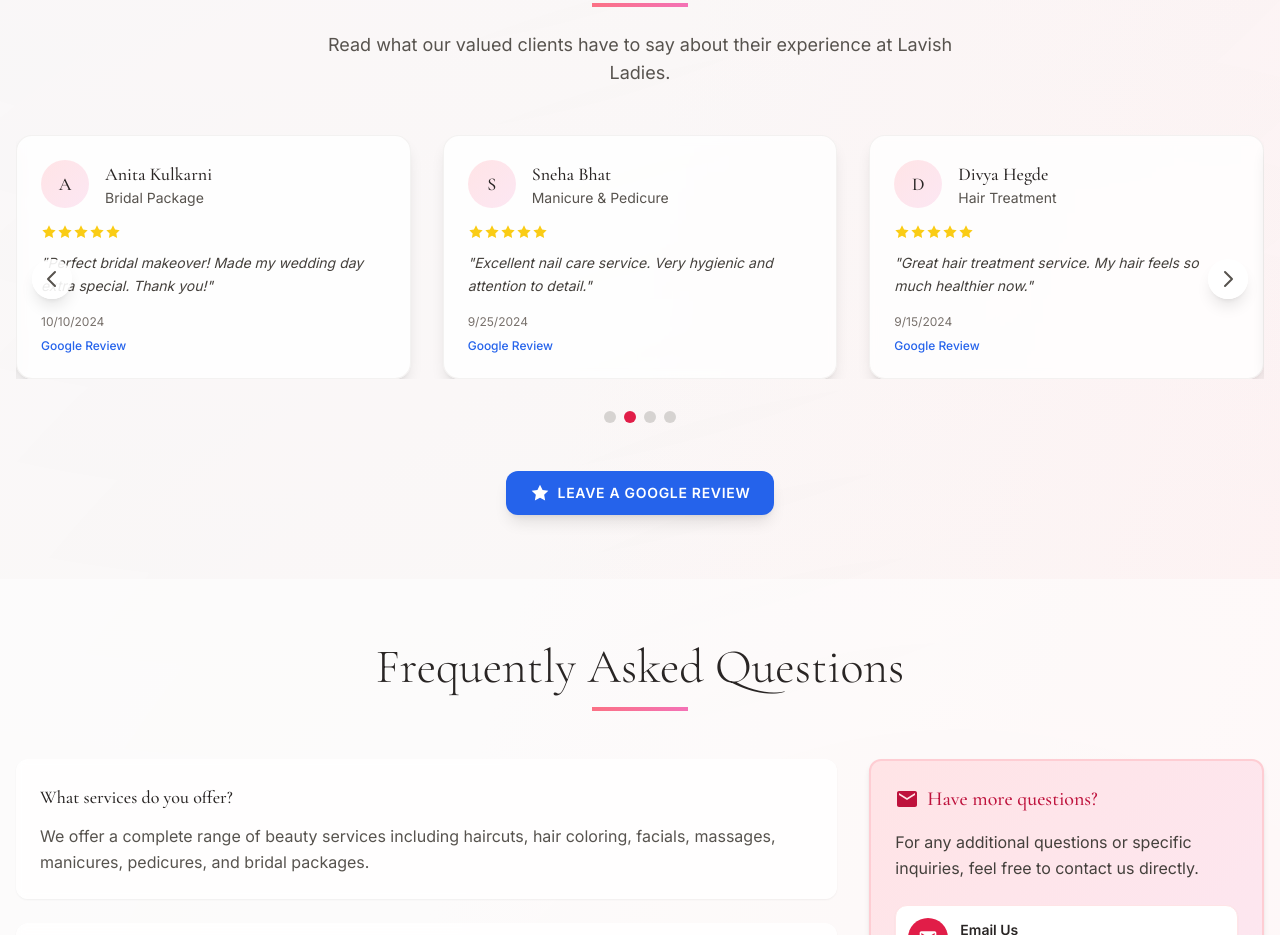
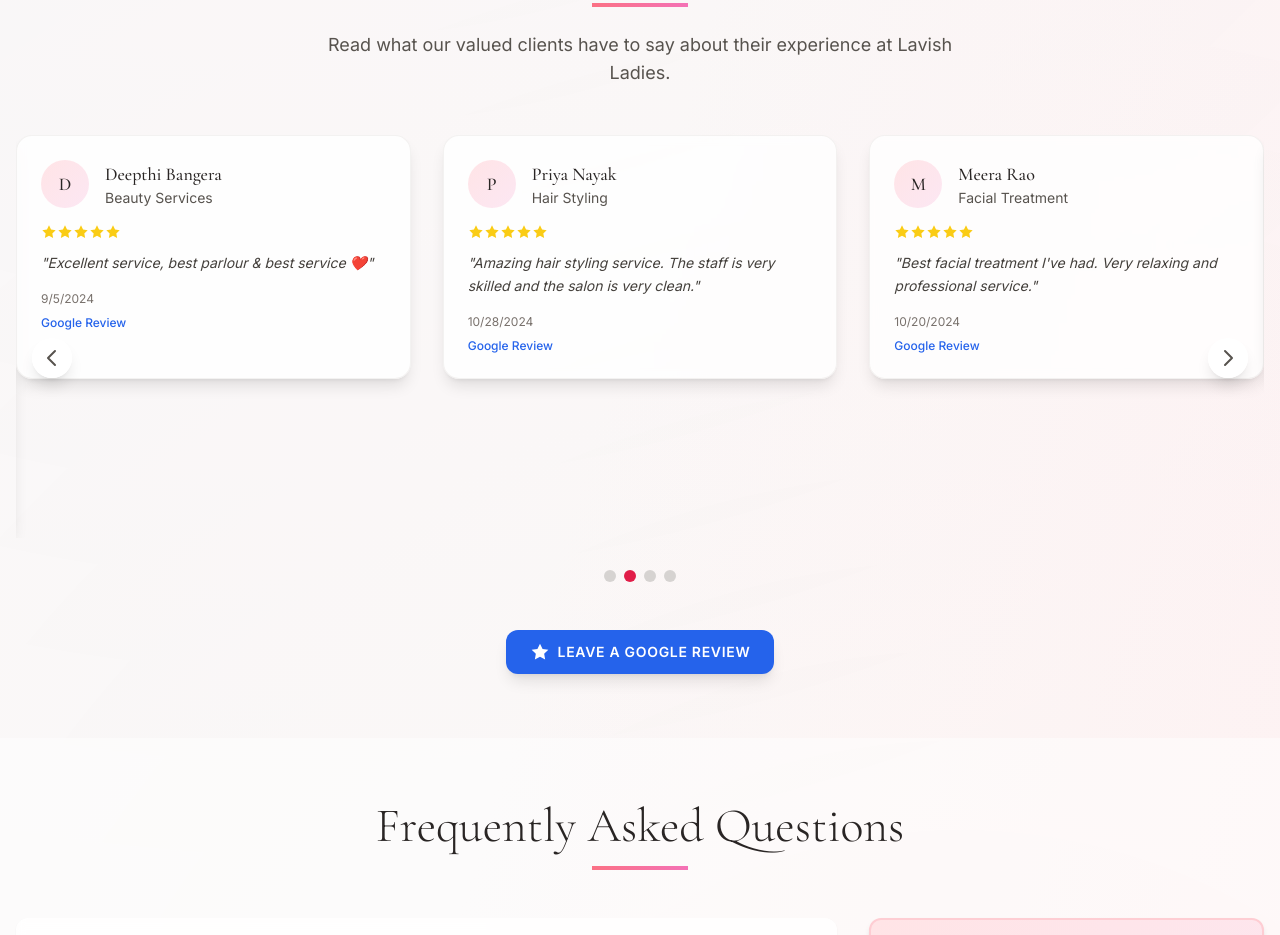
Before and after one commit to KrithikaRaviraj/super-eureka, a React (Create React App) app: page / in a window 1280 px wide. Shown: the part 2040-2975 px from the top of the page. Built offline with nearby package versions, Linux system fonts and the light colour scheme; no server answers.

Commit message:
Update testimonials with new Google Reviews and remove outdated entries

```diff
--- a/src/components/Testimonials.js
+++ b/src/components/Testimonials.js
@@ -6,11 +6,32 @@ export default function Testimonials({ testimonials }) {
   // Real Google Reviews from your business page
   const googleReviews = [
     {
-      userName: "Kavitha Saliyan",
+      userName: "Shamesh Ramesh",
+      service: "Haircut & Eyebrow Shaping",
+      overallRating: 5,
+      comments: "I had an excellent experience at Lavish Ladies Beauty Salon. The staff were courteous and skilled, ensuring that my haircut and eyebrow shaping were done with great precision. The salon maintained a clean and pleasant environment, and the service was prompt and professional. I would highly recommend Lavish Ladies Beauty Salon for anyone seeking quality beauty care and customer satisfaction.",
+      createdAt: "2024-08-15"
+    },
+    {
+      userName: "Nathania Joylyn Pais",
       service: "Beauty Services",
       overallRating: 5,
-      comments: "Excellent service and very professional staff. Highly recommended for all beauty treatments.",
-      createdAt: "2024-11-15"
+      comments: "The salon is well-maintained, clean, and run by a friendly lady who offers neat and professional work. 10/10 recommend.",
+      createdAt: "2024-09-20"
+    },
+    {
+      userName: "Jyothi Amarnath",
+      service: "Beauty Care",
+      overallRating: 5,
+      comments: "It was a great experience at a reasonable price. I'd definitely recommend Lavish Ladies Beauty Salon to anyone looking for professional beauty care and a little self-care time.",
+      createdAt: "2024-09-10"
+    },
+    {
+      userName: "Deepthi Bangera",
+      service: "Beauty Services",
+      overallRating: 5,
+      comments: "Excellent service, best parlour & best service ❤️",
+      createdAt: "2024-09-05"
     },
     {
       userName: "Priya Nayak",
@@ -67,27 +88,6 @@ export default function Testimonials({ testimonials }) {
       overallRating: 5,
       comments: "Love my new hair color! The stylist understood exactly what I wanted.",
       createdAt: "2024-08-20"
-    },
-    {
-      userName: "Swathi Kamath",
-      service: "Spa & Massage",
-      overallRating: 5,
-      comments: "Very relaxing spa experience. The ambiance is peaceful and service is excellent.",
-      createdAt: "2024-08-10"
-    },
-    {
-      userName: "Lakshmi Prabhu",
-      service: "Party Makeup",
-      overallRating: 4,
-      comments: "Beautiful party makeup that lasted the entire evening. Very satisfied.",
-      createdAt: "2024-07-30"
-    },
-    {
-      userName: "Deepika Amin",
-      service: "Hair Spa",
-      overallRating: 5,
-      comments: "Amazing hair spa experience! My hair feels so nourished and healthy.",
-      createdAt: "2024-07-20"
     }
   ];
 
```
